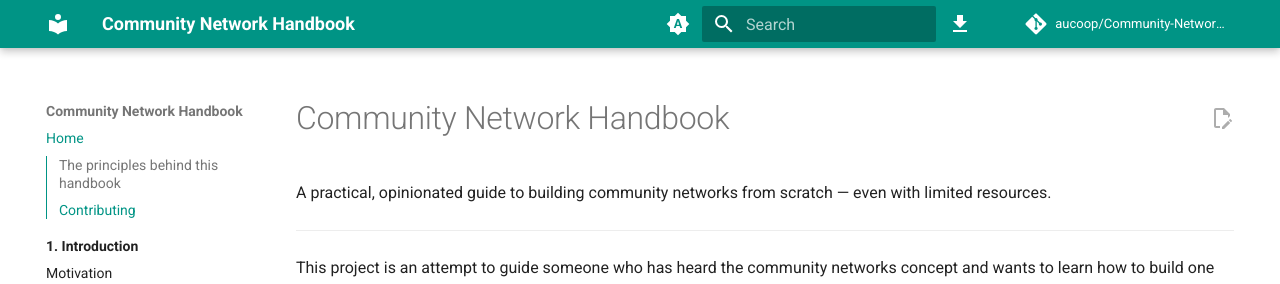
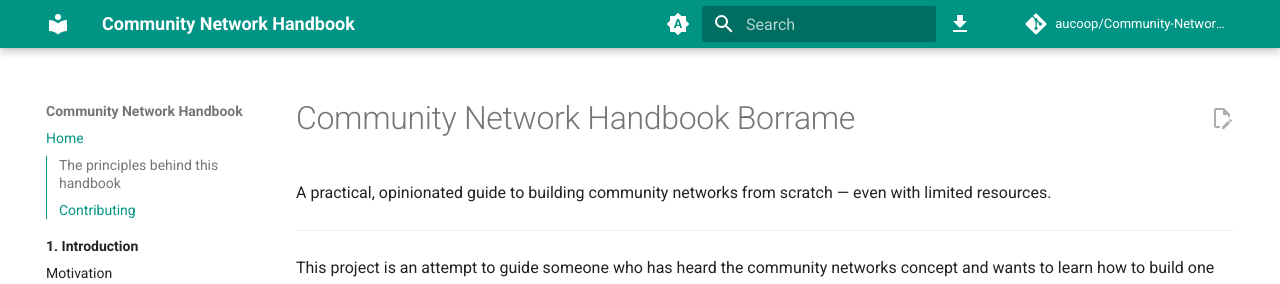
Before and after one commit to aucoop/Community-Network-Handbook, an MkDocs documentation site: the page built from docs/index.md, in a window 1280 px wide and 1224 px high. Shown: the top 284 px of the window. Built offline with MkDocs 1.6.1 and Material for MkDocs 9.7.7, drawn with Linux system fonts in a browser that asks for light colours; comment, search, counter and statistics services are not loaded.

Commit message:
Rename handbook title to 'Community Network Handbook Borrame'
borrame

```diff
--- a/docs/index.md
+++ b/docs/index.md
@@ -1,4 +1,4 @@
-# Community Network Handbook
+# Community Network Handbook Borrame
 
 A practical, opinionated guide to building community networks from scratch — even with limited resources.
 
```
